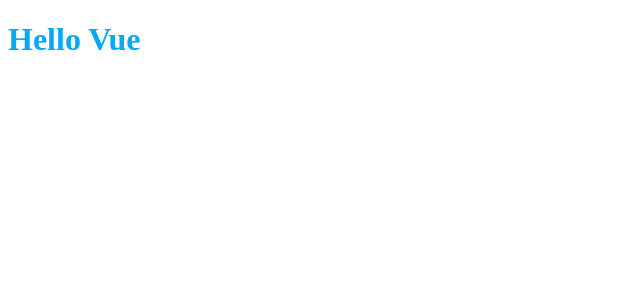
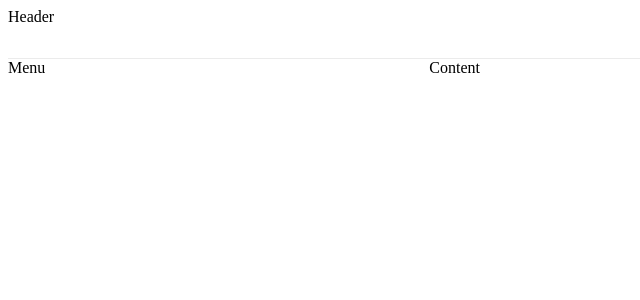
Before and after one commit to yewon-Noh/vue-js, a Vue app in the folder hello-vue/: page / in a window 1280 px wide. Shown: the top 300 px of the page, without its empty margins (0-640 px from the left). Built offline with nearby package versions, Linux system fonts and the light colour scheme.

Commit message:
Component 구성해보기

```diff
--- a/hello-vue/src/App.vue
+++ b/hello-vue/src/App.vue
@@ -1,19 +1,30 @@
 <template>
   <div>
-    <h1>Hello Vue</h1>
+    <Header/>
+    <div class="wrap">
+      <Menu/>
+      <Content/>
+    </div>
   </div>
 </template>
 
 <script>
+import Header from "./components/Header";
+import Menu from "./components/Menu";
+import Content from "./components/Content";
 
 export default {
-  name: 'App',
-  components: {}
+  name: "App",
+  components: {
+    Header,
+    Menu,
+    Content,
+  }
 }
 </script>
 
 <style scoped>
-h1 {
-  color: #03a9f4;
+.wrap {
+  display: flex;
 }
 </style>
--- /dev/null
+++ b/hello-vue/src/components/Content.vue
@@ -0,0 +1,16 @@
+<template>
+    <div>Content</div>
+</template>
+
+<script>
+export default {
+  //eslint-disable-next-line
+  name: 'Content',
+}
+</script>
+
+<style scoped>
+div {
+  flex: 2;
+}
+</style>
--- /dev/null
+++ b/hello-vue/src/components/Header.vue
@@ -0,0 +1,18 @@
+<template>
+    <div>Header</div>
+</template>
+
+<script>
+export default {
+  //eslint-disable-next-line
+  name: 'Header',
+}
+</script>
+
+<style scoped>
+div {
+  position: sticky;
+  height: 50px;
+  border-bottom: 1px solid #ebebeb;
+}
+</style>
--- /dev/null
+++ b/hello-vue/src/components/Menu.vue
@@ -0,0 +1,16 @@
+<template>
+    <div>Menu</div>
+</template>
+
+<script>
+export default {
+  //eslint-disable-next-line
+  name: 'Menu',
+}
+</script>
+
+<style scoped>
+div {
+  flex: 1;
+}
+</style>
```
Also changed, not shown: 1 other file (tests, documents, lock files or other folders).
